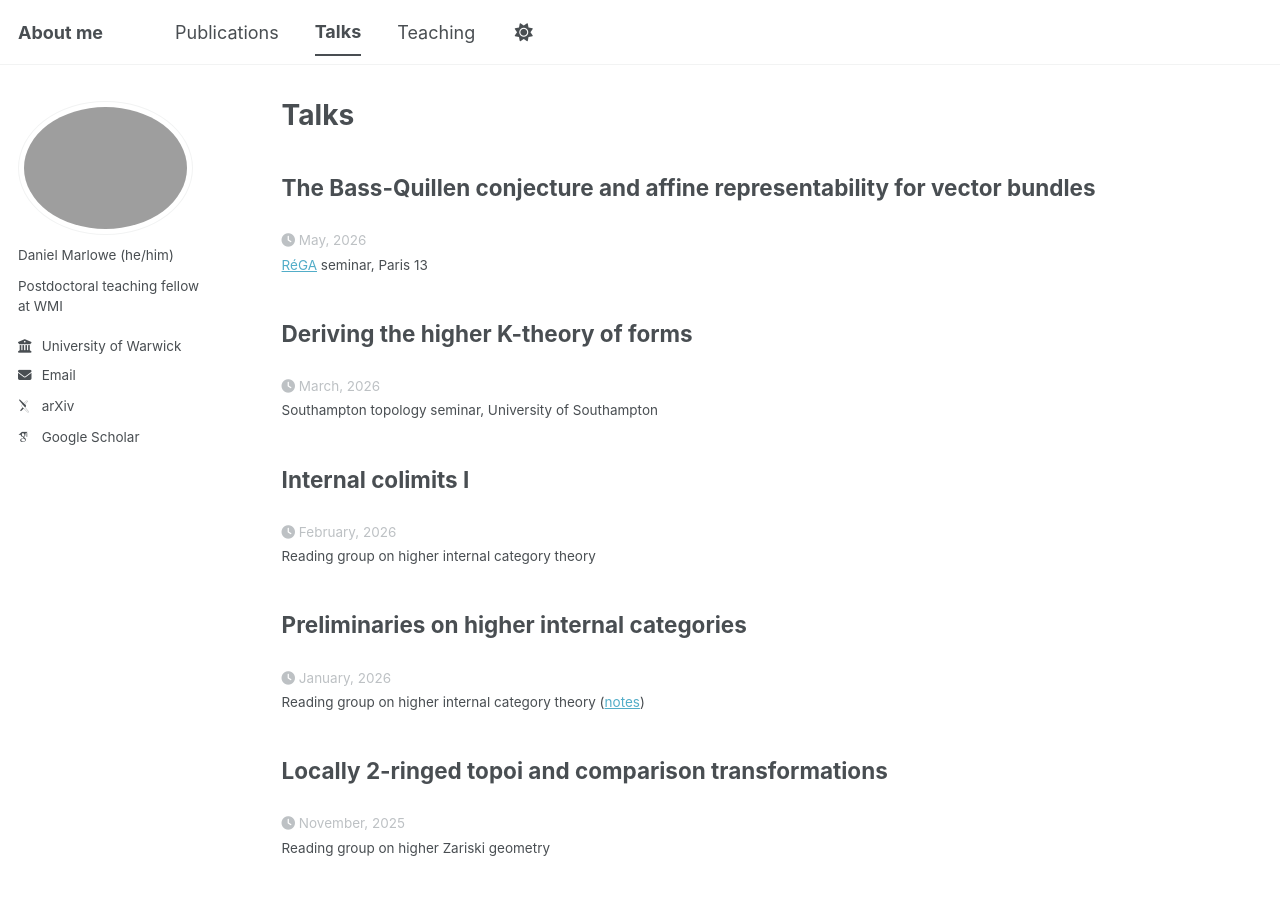
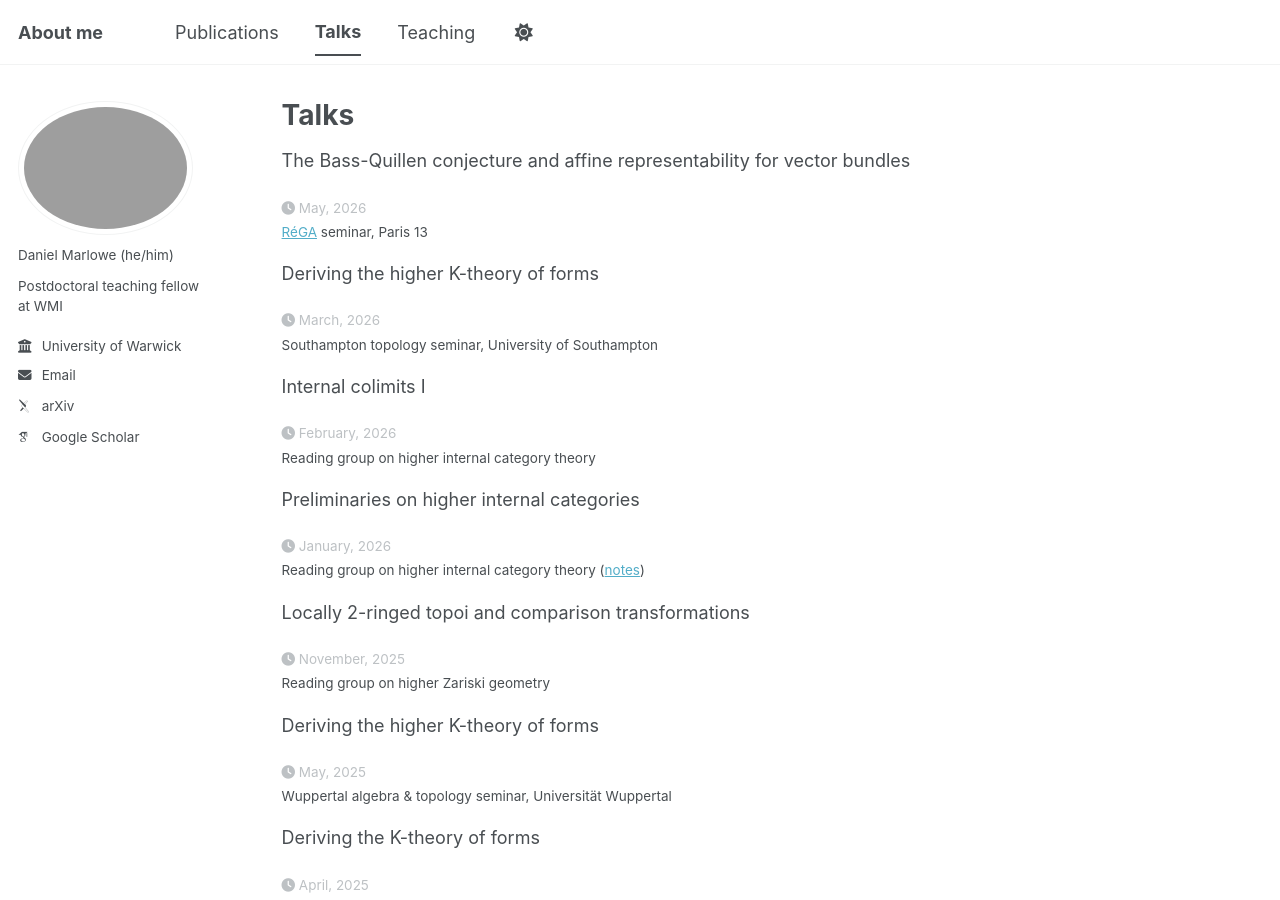
Before and after one commit to dmarl/dmarl.github.io, a Jekyll site: the page built from _pages/talks.html, in a window 1280 px wide and 900 px high. Built offline with Jekyll 4.4.1, drawn with Linux system fonts in a browser that asks for light colours; some web fonts are replaced; a script bundle is joined from its source files by our own code; library files that are not in the unit come from our copies.

Commit message:
Update archive-single-talk.html

```diff
--- a/_includes/archive-single-talk.html
+++ b/_includes/archive-single-talk.html
@@ -25,7 +25,7 @@
           alt="">
       </div>
     {% endif %}
-    <h2 class="archive__item-title" itemprop="headline">
+    <!--<h2 class="archive__item-title" itemprop="headline">-->
       {% if post.link %}
         <p>{{ title }}</p>
         <!-- <a href="{{ post.link }}">{{ title }}</a> <a href="{{ base_path }}{{ post.url }}" rel="permalink"><i class="fa fa-link" aria-hidden="true" title="permalink"></i><span class="sr-only">Permalink</span></a> -->
@@ -33,7 +33,7 @@
         <p>{{ title }}</p>
         <!-- <a href="{{ base_path }}{{ post.url }}" rel="permalink">{{ title }}</a>-->
       {% endif %}
-    </h2>
+    <!--</h2>-->
     {% if post.read_time %}
       <p class="page__meta"><i class="fa fa-clock" aria-hidden="true"></i> {% include read-time.html %}</p>
     {% endif %}
```
